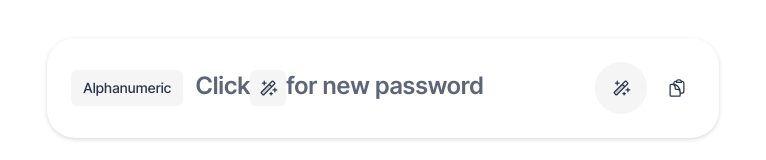
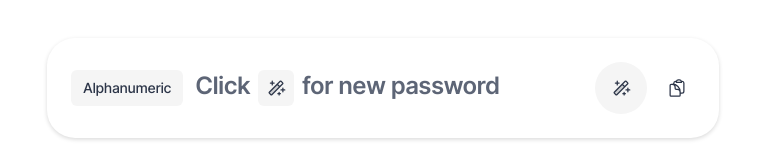
Before and after one commit to sourinsarkar/safepass, a React (Vite) app: page / in a window 1280 px wide. Shown: the part 438-598 px from the top of the page, without its empty margins (257-1023 px from the left). Built offline with nearby package versions, Linux system fonts and the light colour scheme.

Commit message:
Minor changes

```diff
--- a/src/components/HomePage.tsx
+++ b/src/components/HomePage.tsx
@@ -38,11 +38,11 @@ const HomePage: React.FC = () => {
                     </div>
                     <div className="w-full mx-3">
                         {/* <p className="flex items-center text-2xl font-semibold tracking-tight gap-2 text-primeTextColor">Click <span className="p-2 rounded-md bg-iconBgColor"><MagicWand weight="duotone" size={20} className="text-iconColor" /></span> for new password</p> */}
-                        <p className="flex items-center text-2xl font-semibold tracking-tight gap-2 text-primeTextColor">
+                        <p className="flex items-center text-2xl font-semibold tracking-tight text-primeTextColor">
                             {
                              isClicked
                                ? password
-                               : <span className="flex">Click <span className="p-2 rounded-md bg-iconBgColor"><MagicWand weight="duotone" size={20} className="text-iconColor" /></span> for new password</span>
+                               : <span className="flex gap-2">Click <span className="p-2 rounded-md bg-iconBgColor"><MagicWand weight="duotone" size={20} className="text-iconColor" /></span> for new password</span>
                             }
                         </p>
                     </div>
```
